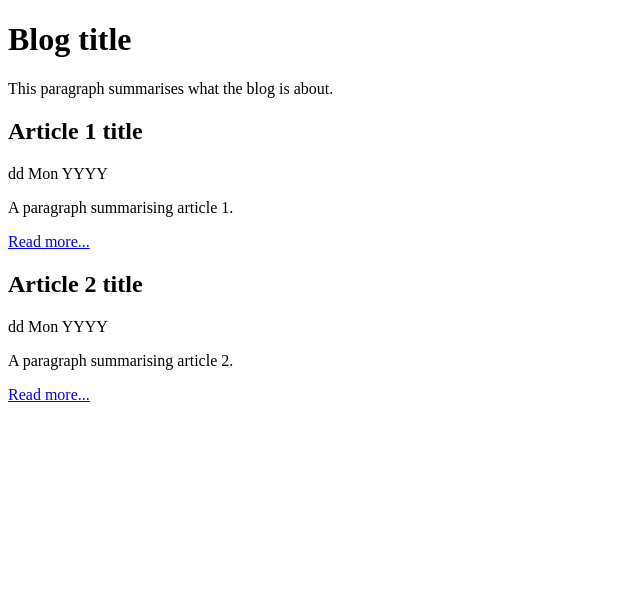
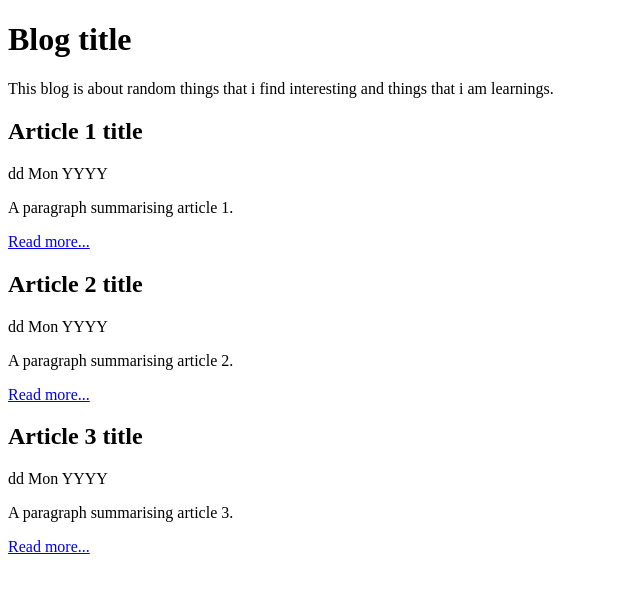
Before and after one commit to Cryliymystics/Learning-web-dev-with-php, a PHP site: page / in a window 1280 px wide. Shown: the top 593 px of the page, without its empty margins (0-640 px from the left). Run offline with PHP 8.4, Linux system fonts and the light colour scheme.

Commit message:
update index.php

```diff
--- a/index.php
+++ b/index.php
@@ -6,18 +6,15 @@
     </head>
     <body>
         <h1>Blog title</h1>
-        <p>This paragraph summarises what the blog is about.</p>
-        <h2>Article 1 title</h2>
-        <div>dd Mon YYYY</div>
-        <p>A paragraph summarising article 1.</p>
-        <p>
-            <a href="#">Read more...</a>
-        </p>
-        <h2>Article 2 title</h2>
-        <div>dd Mon YYYY</div>
-        <p>A paragraph summarising article 2.</p>
-        <p>
-            <a href="#">Read more...</a>
-        </p>
+        <p>This blog is about random things that i find interesting and things that i am learnings.</p>
+
+        <?php for ($postId = 1; $postId <= 3; $postId++): ?>
+            <h2>Article <?php echo $postId ?> title</h2>
+            <div>dd Mon YYYY</div>
+            <p>A paragraph summarising article <?php echo $postId ?>.</p>
+            <p>
+                <a href="#">Read more...</a>
+            </p>
+        <?php endfor ?>
     </body>
 </html>
```
